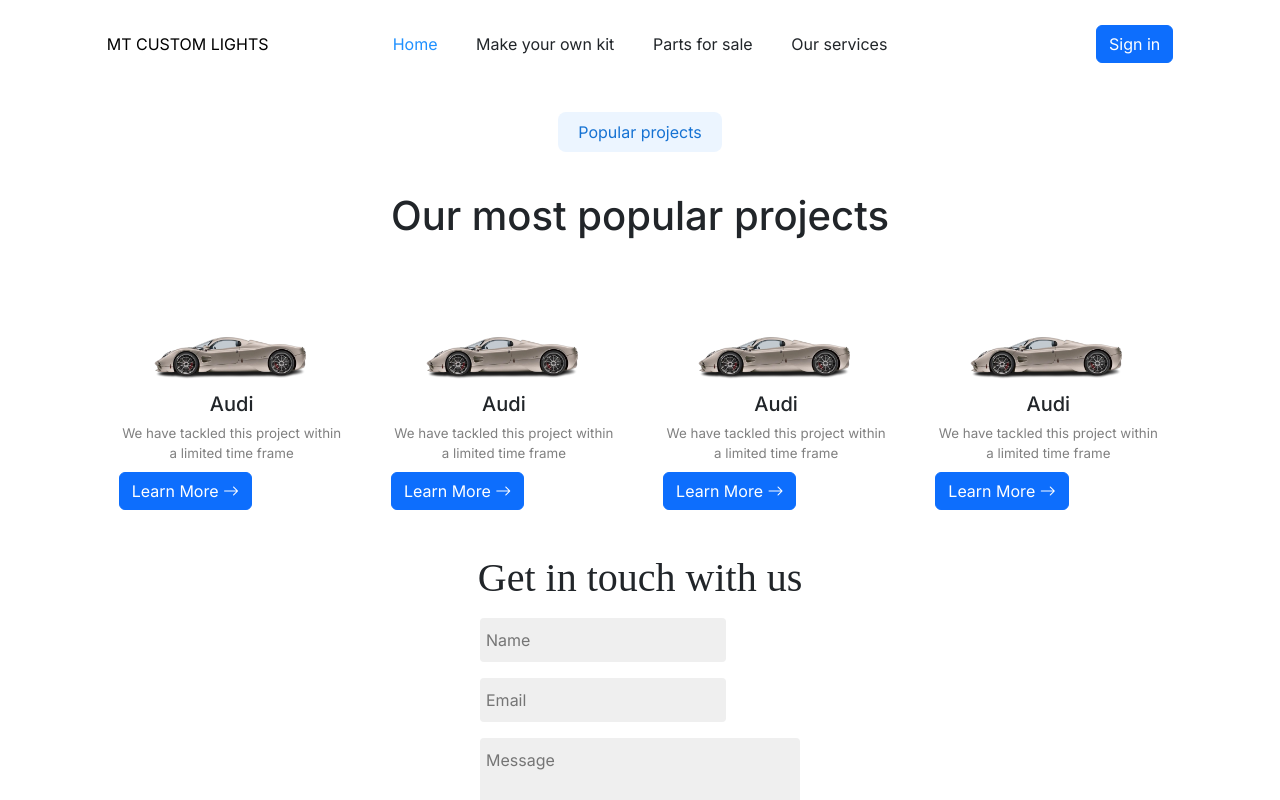
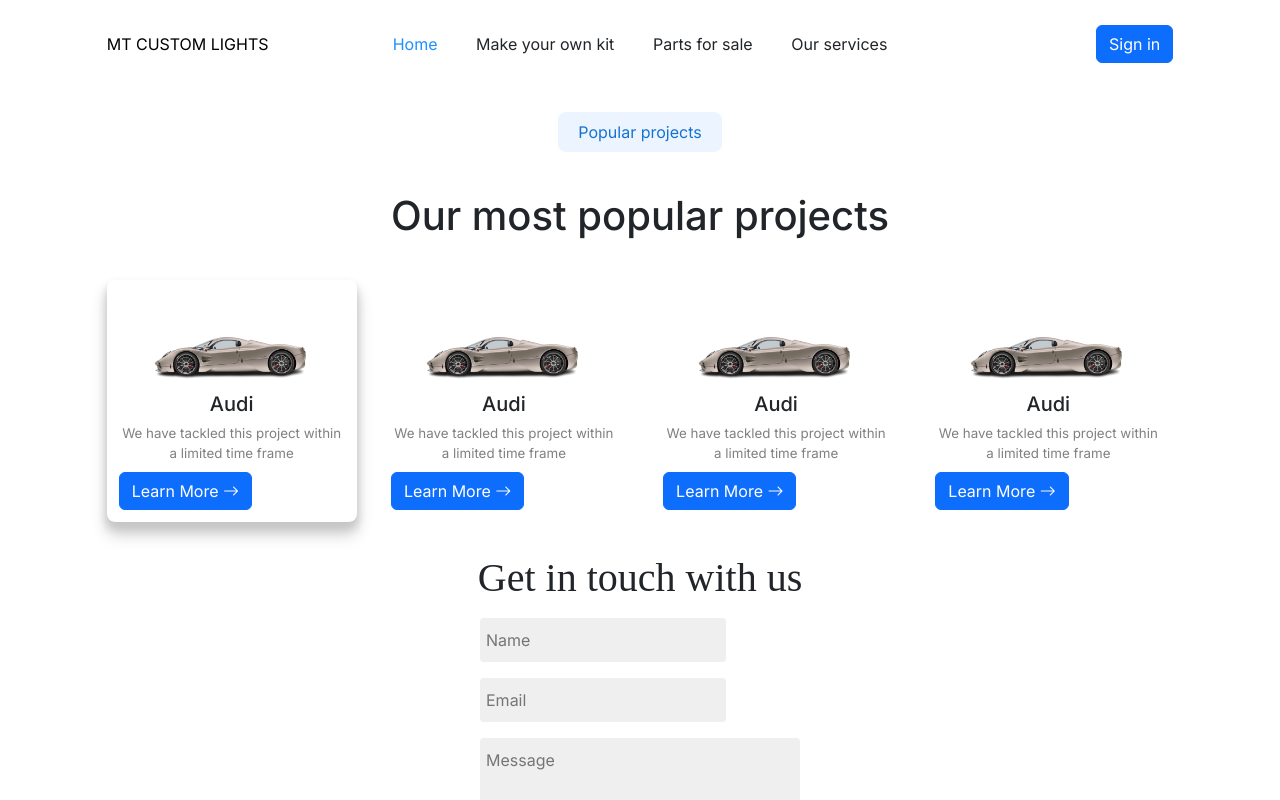
Before and after one commit to kennataddese6/threecars, a Next.js app: page / in a window 1280 px wide. In both pictures the pointer is over the element 231 px from the left and 2539 px from the top of the page. Shown: the part 2139-2939 px from the top of the page. Built offline with nearby package versions, Linux system fonts and the light colour scheme; a web font is replaced by a local one.

Commit message:
add hover

```diff
--- a/app/globals.css
+++ b/app/globals.css
@@ -115,8 +115,12 @@ body,
 .projects {
   width: 250px;
   padding: 0.75em;
-  /* box-shadow: 0 6px 8px 0 rgb(197, 197, 197), 0 12px 16px 0 rgb(204, 204, 204); */
-  /* border-radius: 8px; */
+  transition: all 0.25s ease-out;
+  cursor: pointer;
+}
+.projects:hover {
+  box-shadow: 0 6px 8px 0 rgb(197, 197, 197), 0 12px 16px 0 rgb(204, 204, 204);
+  border-radius: 8px;
 }
 .workstep {
   margin: auto;
```
